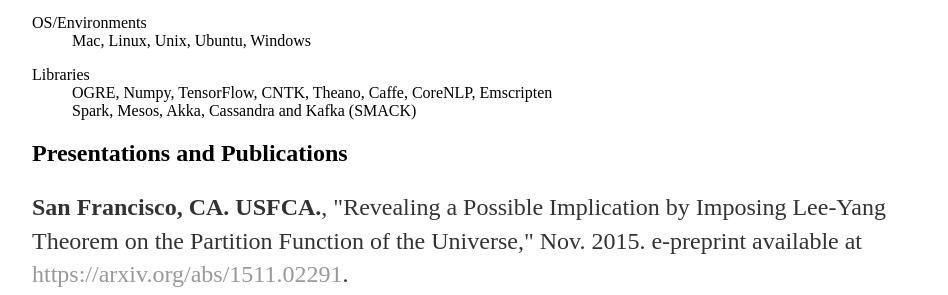
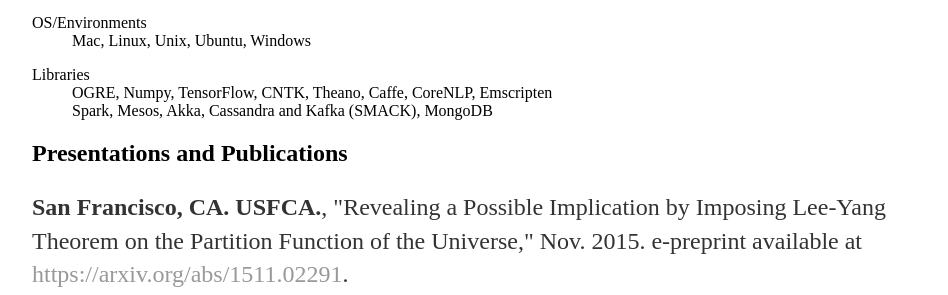
Before and after one commit to williamchuang/williamchuang.github.io, a Jekyll site: the page built from cv/index.html, in a window 1280 px wide. Shown: the part 861-1156 px from the top of the page, without its empty margins (160-1108 px from the left). Built offline with Jekyll 4.4.1, drawn with Linux system fonts in a browser that asks for light colours; comment, search, counter and statistics services are not loaded.

Commit message:
Update index.html

```diff
--- a/cv/index.html
+++ b/cv/index.html
@@ -44,7 +44,7 @@ description: Current CV for William Chuang.
 					<dl class="dl-horizontal">
 						<dt>Libraries</dt>
 						<dd>OGRE, Numpy, TensorFlow, CNTK, Theano, Caffe, CoreNLP, Emscripten
-						<dd>Spark, Mesos, Akka, Cassandra and Kafka (SMACK)</dd>
+						<dd>Spark, Mesos, Akka, Cassandra and Kafka (SMACK), MongoDB</dd>
 					</dl>
 					<h2>Presentations and Publications</h2>
 					<p><strong>San Francisco, CA. USFCA.</strong>, "Revealing a Possible Implication by Imposing Lee-Yang Theorem on the Partition Function of the Universe," Nov. 2015. e-preprint available at <a href="https://arxiv.org/abs/1511.02291">https://arxiv.org/abs/1511.02291</a>.</p>
```
